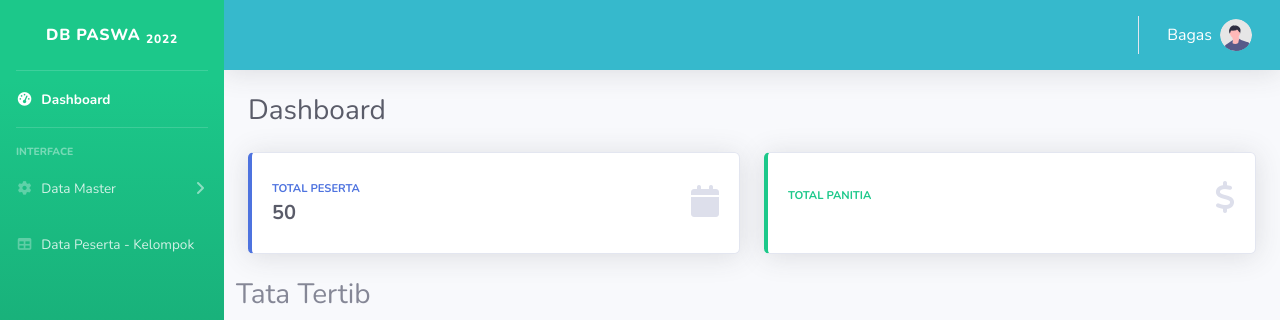
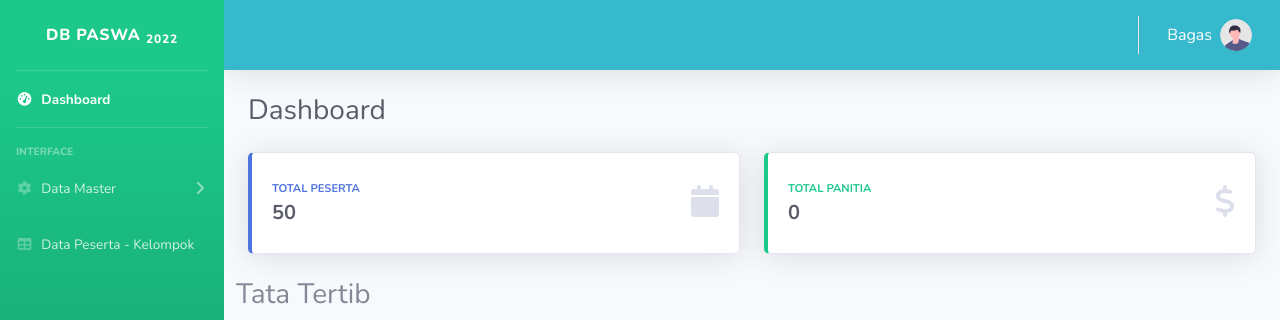
Before and after one commit to Baito838/Tugas_UTS_Bagas, a PHP site: page /dashboard.php in a window 1280 px wide. Shown: the top 320 px of the page. Run offline with PHP 8.4, Linux system fonts and the light colour scheme; a user stored in the database is signed in; data comes from the database, SQL or seed files in the repository; data that the repository does not hold is empty; some libraries are stand-ins or nearby versions.

Commit message:
Update Dashboard.php
update

```diff
--- a/Dashboard.php
+++ b/Dashboard.php
@@ -38,7 +38,7 @@ if(empty($total_panitia)){ $t_panitia = "0"; }else{ $t_panitia = $total_panitia[
                             <div class="col mr-2">
                                 <div class="text-xs font-weight-bold text-primary text-uppercase mb-1">
                                     Total Peserta</div>
-                                <div class="h5 mb-0 font-weight-bold text-gray-800"><?php echo $t_peserta; ?></div>
+                                <div class="h5 mb-0 font-weight-bold text-gray-800"><?= $t_peserta; ?></div>
                             </div>
                             <div class="col-auto">
                                 <i class="fas fa-calendar fa-2x text-gray-300"></i>
@@ -55,7 +55,7 @@ if(empty($total_panitia)){ $t_panitia = "0"; }else{ $t_panitia = $total_panitia[
                             <div class="col mr-2">
                                 <div class="text-xs font-weight-bold text-success text-uppercase mb-1">
                                     Total Panitia</div>
-                                <div class="h5 mb-0 font-weight-bold text-gray-800"><?php $t_panitia; ?></div>
+                                <div class="h5 mb-0 font-weight-bold text-gray-800"><?= $t_panitia; ?></div>
                             </div>
                             <div class="col-auto">
                                 <i class="fas fa-dollar-sign fa-2x text-gray-300"></i>
```
